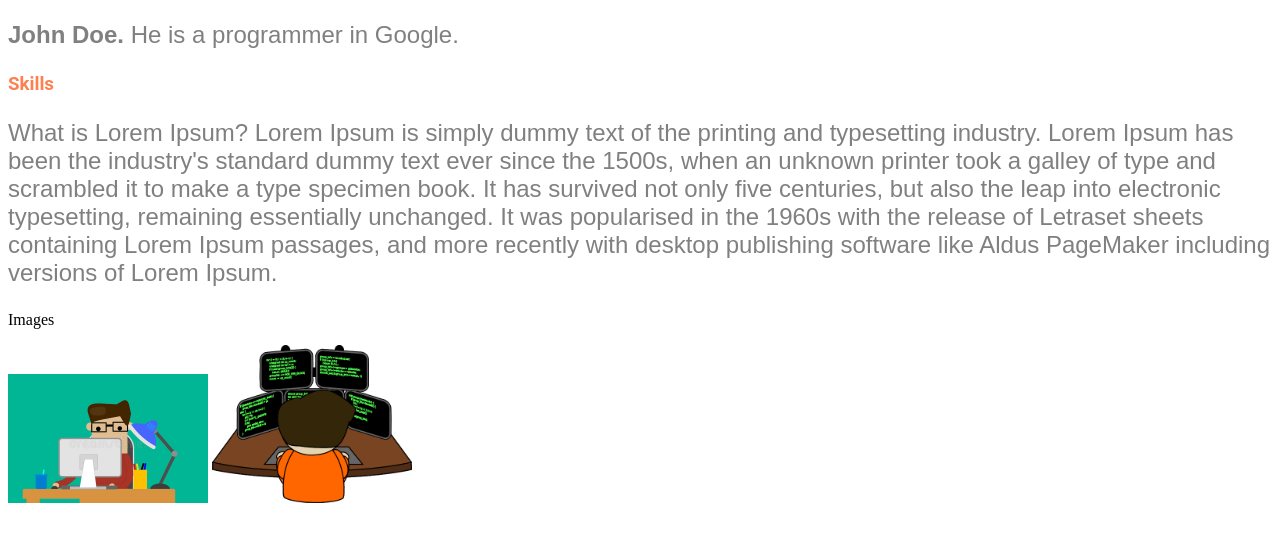
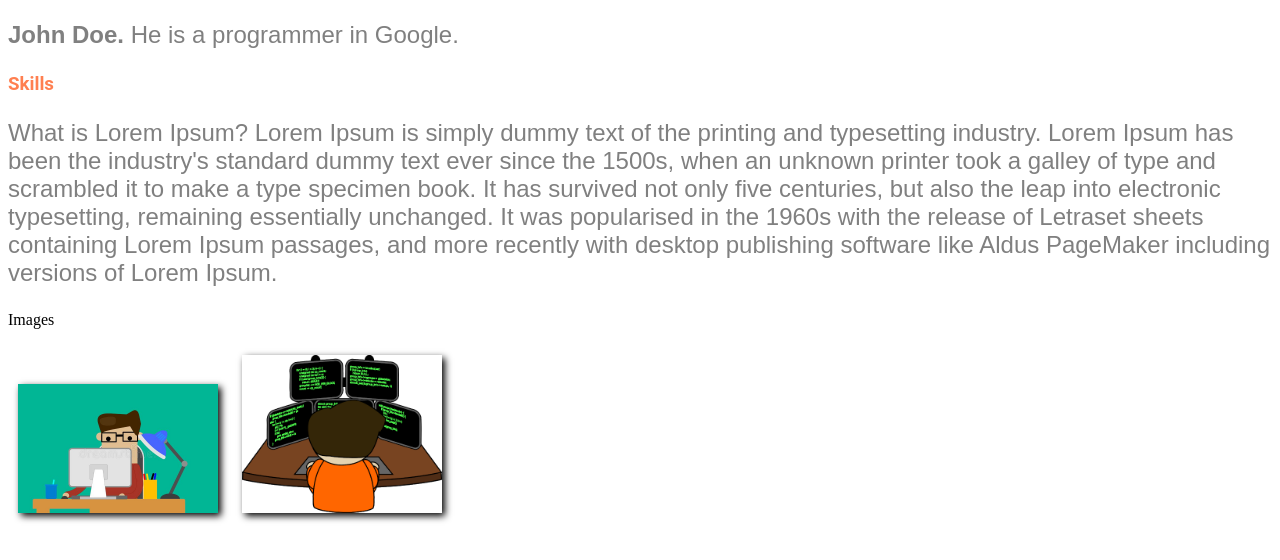
Before and after one commit to sdjula/ifksp-sprint3, a plain HTML site: page index.html in a window 1280 px wide. Shown: the part 106-666 px from the top of the page. Drawn offline with Linux system fonts and the light colour scheme.

Commit message:
20200703

```diff
--- a/css/style.css
+++ b/css/style.css
@@ -54,6 +54,8 @@ h3
 
 img{
 width: 200px;
+box-shadow: 3px 3px 7px black;
+margin: 10px;
 
 
 }
```
